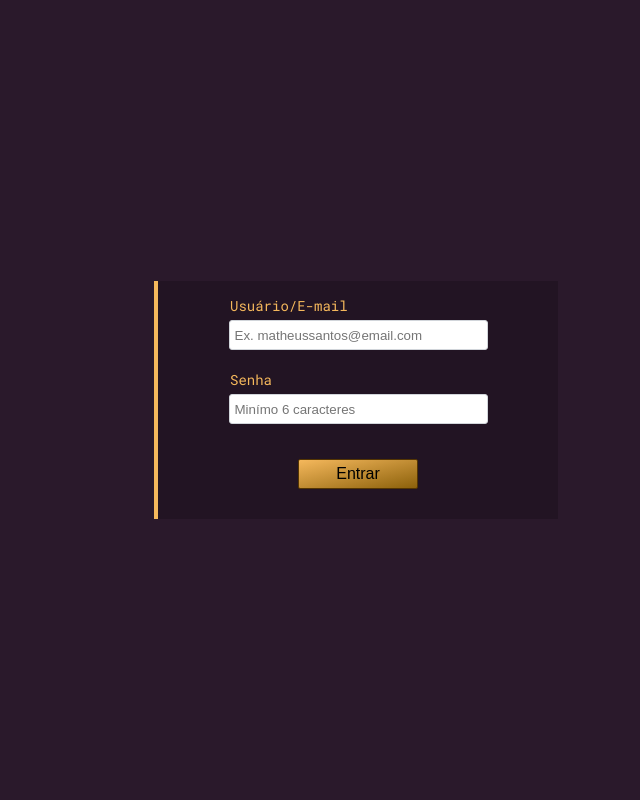
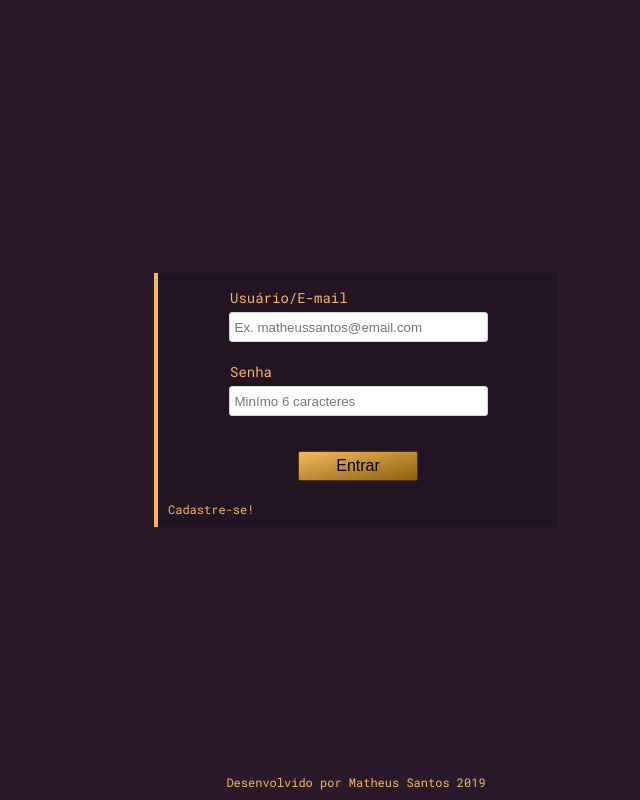
Before and after one commit to tchiteu/Okay., a PHP site: page / in a window 1280 px wide. Shown: the whole page, without its empty margins (284-924 px from the left). Run offline with PHP 8.4, Linux system fonts and the light colour scheme.

Commit message:
Adicionado página de cadastro

```diff
--- a/public/index.html
+++ b/public/index.html
@@ -1,5 +1,5 @@
 <!DOCTYPE html>
-<html lang="en">
+<html lang="pt-br">
 <head>
     <title>Okay.</title>
     <meta charset="UTF-8">
@@ -10,14 +10,22 @@
 </head>
 <body>
     <div class='container-center'>
-        <form action="" class='login-form flex'>
+        <form action="" class='formulario flex'>
             <label for="iUser">Usuário/E-mail</label>
-            <input id="iUser" class="login-input" type="text" placeholder="Ex. matheussantos@email.com">
+            <input id="iUser" class="campo" type="text" placeholder="Ex. matheussantos@email.com">
 
             <label for="iSenha">Senha</label>
-            <input id="iSenha" class="login-input" type="password" placeholder="Minímo 6 caracteres">
+            <input id="iSenha" class="campo" type="password" placeholder="Minímo 6 caracteres">
             <input type="submit" value="Entrar">
+
+            <a href="/cadastro">Cadastre-se!</a>
         </form>
+    </div>
+
+    <div class="rodape">
+        <div class="opcoes flex">
+            Desenvolvido por Matheus Santos 2019
+        </div>
     </div>
 </body>
 </html>
--- a/public/style.css
+++ b/public/style.css
@@ -24,17 +24,22 @@ body {
     color: #F5B85C;
 }
 
-.login-form {
+.formulario {
     font-size: 14px;
     flex-direction: column;
     align-items: center;
     padding: 10px;
 }
-.login-form label {
+.formulario label {
     margin: 5px 62px;
     align-self: flex-start;
 }
-.login-form input[type='submit'] {
+.formulario .checkbox{
+    font-size: 10px;
+    margin: 3px;
+    cursor: pointer;
+}
+.formulario input[type='submit'] {
     margin: 20px 0px;
     font-size: 16px;
     height: 30px;
@@ -43,12 +48,10 @@ body {
     background-color: #8c610b;
     background-image: linear-gradient(to right bottom, #f5b85c, #8c610b);
     border: 1px solid #543502;
-}
-.login-form input[type='submit']:hover {
     cursor: pointer;
 }
 
-.login-input {
+.campo {
     width: 250px;
     height: 26px;
     border: 1px solid #d1d5da;
@@ -56,3 +59,24 @@ body {
     padding-left: 5px;
     margin-bottom: 15px;
 }
+
+.rodape {
+    font-family: 'Roboto Mono', monospace;
+    width: 100%;
+    bottom: 10px;
+    position: absolute;
+    left: 50%;
+    transform: translateX(-50%);
+    color: #F5B85C;
+}
+
+.opcoes {
+    justify-content: space-around;
+    font-size: 12px;
+}
+a{
+    font-size: 12px;
+    align-self: flex-start;
+    text-decoration: none;
+    color: #F5B85C;
+}
```
Also changed, not shown: public/cadastro.html (added, +39 -0 lines), src/app.js (+6 -3 lines).
